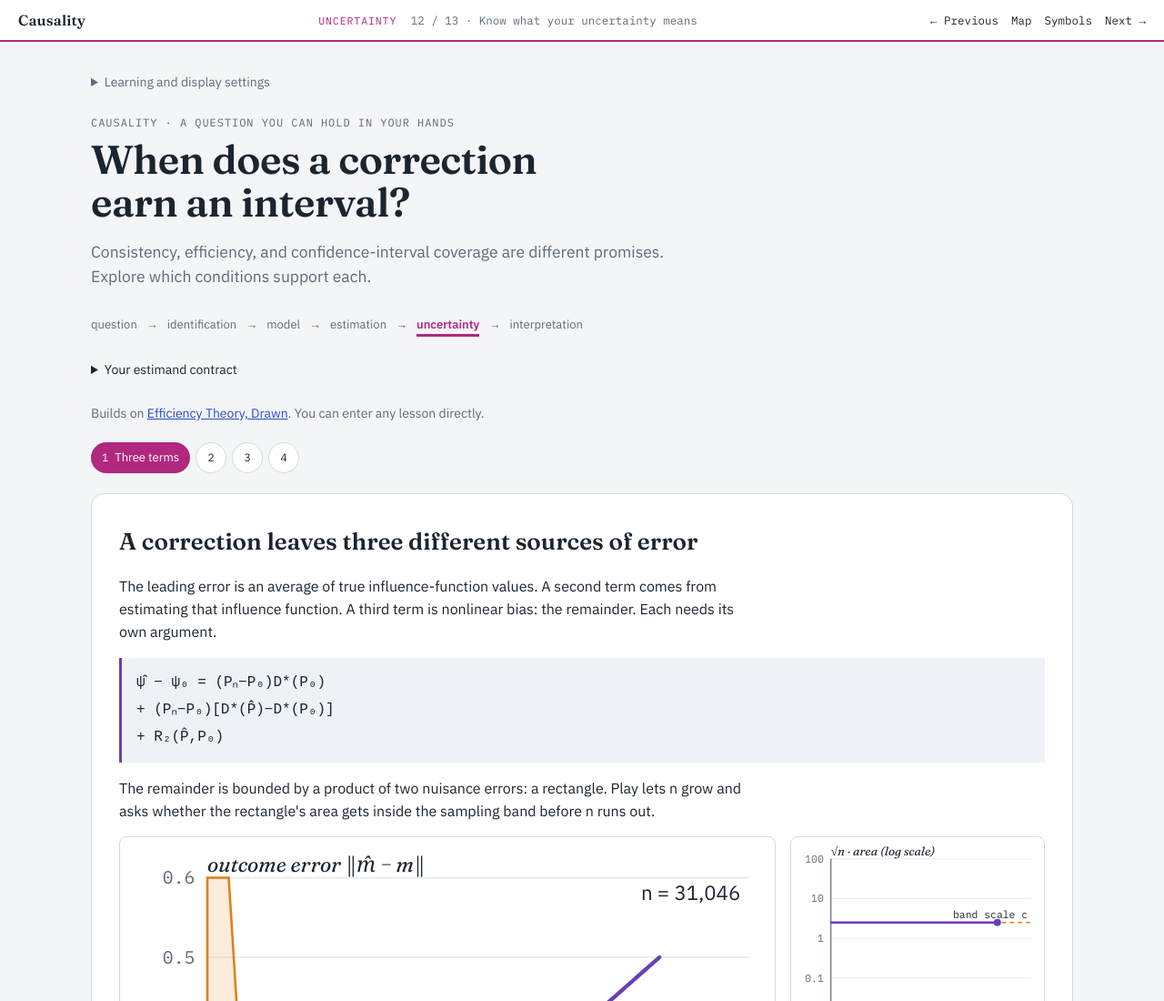
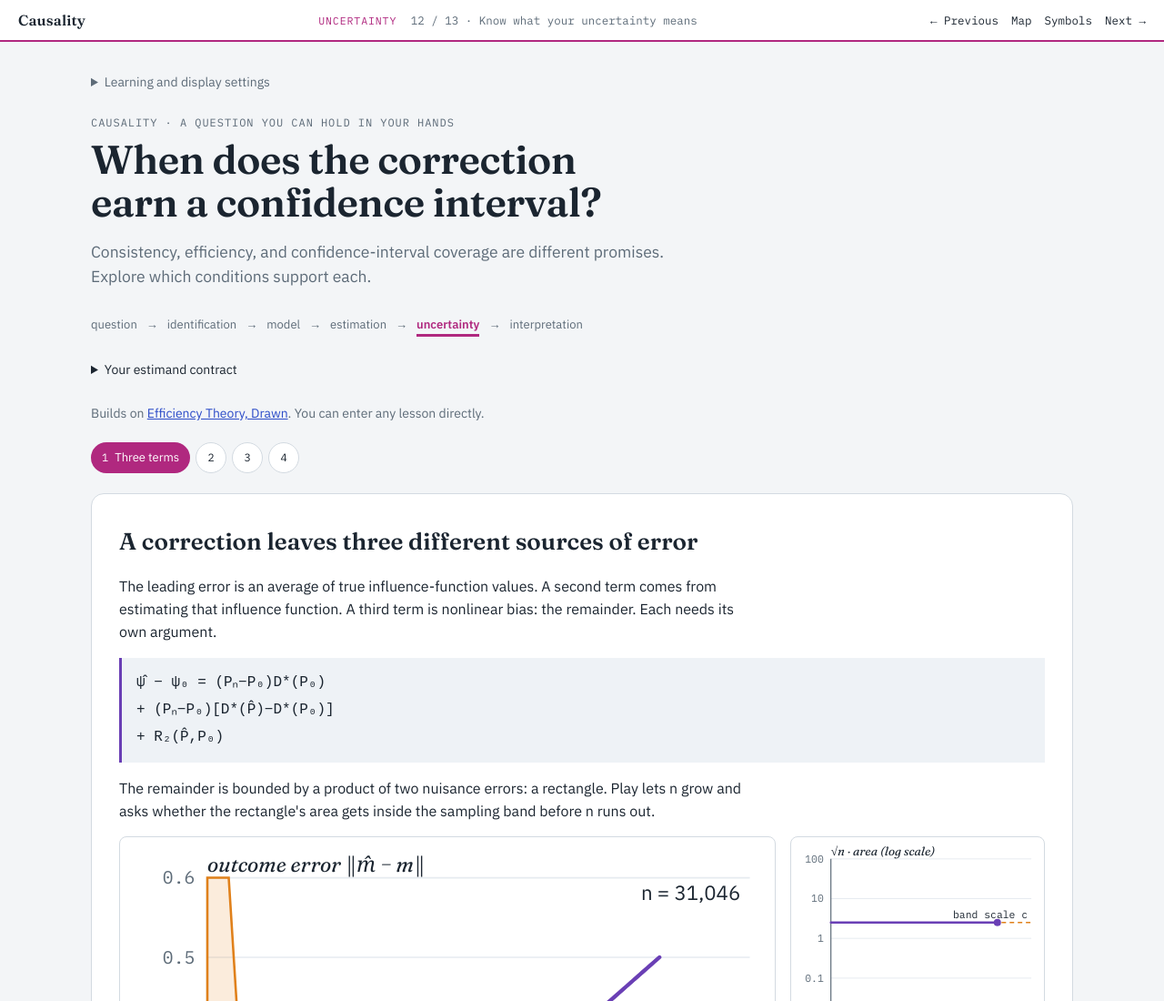
Before and after one commit to blind-contours/causality, a website: page lessons/11-inference-lab.html in a window 1280 px wide. Shown: the top 1100 px of the page at 91% size. Drawn offline with Linux system fonts and the light colour scheme.

Commit message:
Inference lab: match the page title to the curriculum title
Co-Authored-By: Claude Opus 5.5 <noreply@anthropic.com>
Claude-Session: https://claude.ai/code/session_01HfRVFGnX9ZvJSHBhZVi5oM

```diff
--- a/lessons/11-inference-lab.html
+++ b/lessons/11-inference-lab.html
@@ -7,7 +7,7 @@
       name="description"
       content="Consistency, efficiency, and confidence-interval coverage are different promises. Explore which conditions support each."
     />
-    <title>When does a correction earn an interval? · Causality</title>
+    <title>When does the correction earn a confidence interval? · Causality</title>
     <link rel="icon" href="../icons/icon.svg" type="image/svg+xml" />
     <link rel="preconnect" href="https://fonts.googleapis.com" />
     <link rel="preconnect" href="https://fonts.gstatic.com" crossorigin />
@@ -26,7 +26,7 @@
       <div class="eyebrow">
         Causality · a question you can hold in your hands
       </div>
-      <h1>When does a correction earn an interval?</h1>
+      <h1>When does the correction earn a confidence interval?</h1>
       <p class="lede">
         Consistency, efficiency, and confidence-interval coverage are different
         promises. Explore which conditions support each.
```
